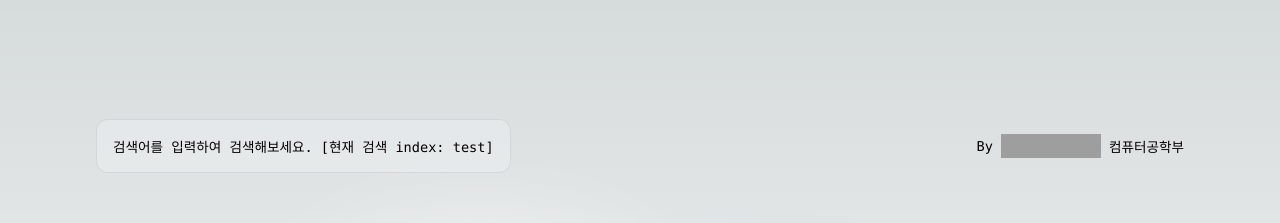
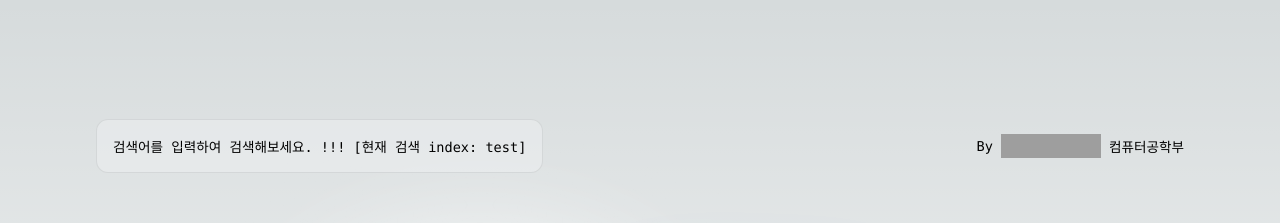
Before and after one commit to SWproject-syu/capstone-2024-DB-search, a Next.js app in the folder my-search-nextjs/: page / in a window 1280 px wide. Shown: the top 223 px of the page. Built offline with nearby package versions, Linux system fonts and the light colour scheme; grey boxes are pictures that could not be loaded.

Commit message:
test update main 문구

```diff
--- a/my-search-nextjs/src/pages/index.tsx
+++ b/my-search-nextjs/src/pages/index.tsx
@@ -42,7 +42,7 @@ export default function Home() {
           className={`${styles.description} ${!isInput ? styles["description-active"] : ""}`}
           style={{ justifyContent: "space-between" }}
         >
-          <p>검색어를 입력하여 검색해보세요. [현재 검색 index: {MY_BRANCH}]</p>
+          <p>검색어를 입력하여 검색해보세요. !!! [현재 검색 index: {MY_BRANCH}]</p>
           <div>
             <a href="https://www.syu.ac.kr/cse/" target="_blank" rel="noopener noreferrer">
               By{" "}
```
